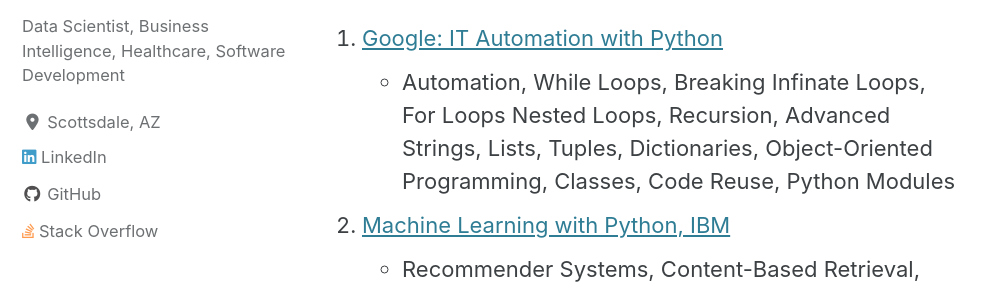
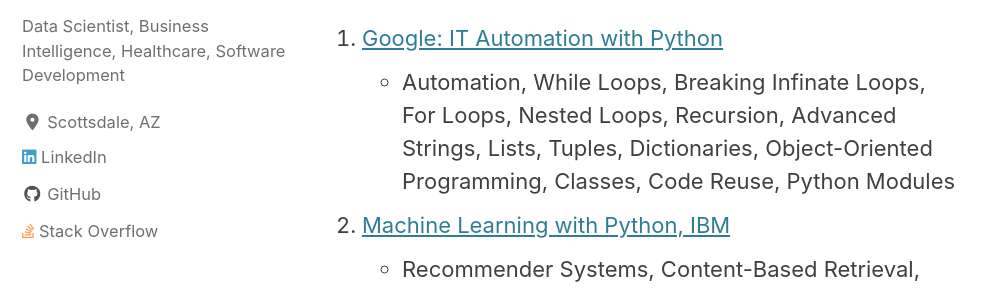
Before and after one commit to dpygman/dpygman.github.io, a Jekyll site: the page built from _pages/certificates.md, in a window 1280 px wide and 900 px high, scrolled down 333 px. Shown: the part 191-482 px from the top of the window, without its empty margins (0-995 px from the left). Built offline with Jekyll 4.4.1, drawn with Linux system fonts in a browser that asks for light colours; cached includes are drawn as plain includes; nearby versions of some CDN libraries.

```diff
--- a/_pages/certificates.md
+++ b/_pages/certificates.md
@@ -13,7 +13,7 @@ author_profile: true
 
 ### Python
 1. [Google: IT Automation with Python](https://www.coursera.org/account/accomplishments/verify/YTXAL2L8QJBD "Google: IT Automation with Python")
-   - Automation, While Loops, Breaking Infinate Loops, For Loops Nested Loops, Recursion, Advanced Strings, Lists, Tuples, Dictionaries, Object-Oriented Programming, Classes, Code Reuse, Python Modules
+   - Automation, While Loops, Breaking Infinate Loops, For Loops, Nested Loops, Recursion, Advanced Strings, Lists, Tuples, Dictionaries, Object-Oriented Programming, Classes, Code Reuse, Python Modules
 2. [Machine Learning with Python, IBM](https://www.coursera.org/account/accomplishments/verify/A5NA6EUL5QZN "Machine Learning with Python, IBM")
    - Recommender Systems, Content-Based Retrieval, Collaborative Filtering
 3. [Python for Data Science and AI, IBM](https://www.coursera.org/account/accomplishments/verify/N3WGRJN55JM9 "Python for Data Science and AI, IBM")
```
